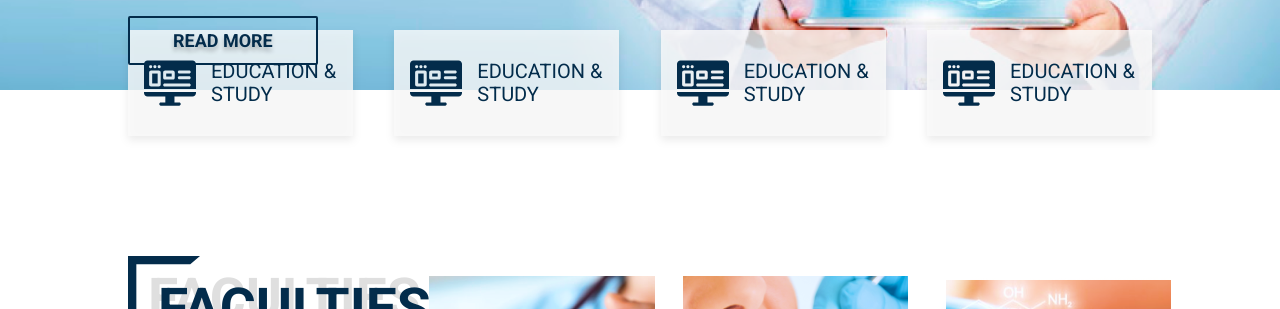
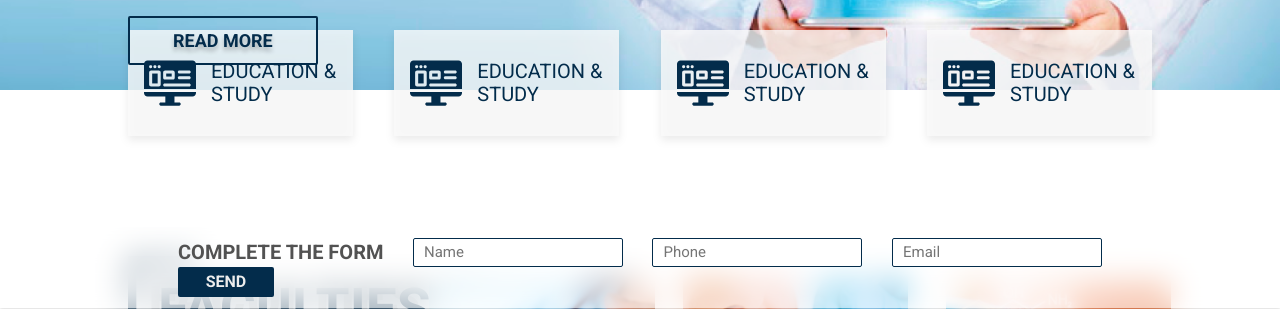
Before and after one commit to maksDavydenko/bukovinian, a website built with webpack: page index.html in a window 1280 px wide. Shown: the part 491-800 px from the top of the page. Built offline with nearby package versions, Linux system fonts and the light colour scheme; a script that the page names is missing.

Commit message:
add: form block

```diff
--- a/index.html
+++ b/index.html
@@ -260,19 +260,19 @@
 </div> -->
 
 
-<!-- <footer class="footer">
+<footer class="form-block">
     <div class="container">
-        <form action="#" class="footer-form">
-            <h3 class="footer-form__title">
+        <form action="#" class="form-item">
+            <h3 class="form-item__title">
                 COMPLETE THE FORM
             </h3>
-            <input type="text" class="footer-form__input" placeholder="Name">
-            <input type="text" class="footer-form__input" placeholder="Phone">
-            <input type="text" class="footer-form__input" placeholder="Email">
+            <input type="text" class="form-item__input" placeholder="Name">
+            <input type="text" class="form-item__input" placeholder="Phone">
+            <input type="text" class="form-item__input" placeholder="Email">
             <button class="btn btn--dark btn--send">Send</button>
         </form>
     </div>
-</footer> -->
+</footer>
     <!-- <script src="./dist/main.js"></script> -->
 
     <footer class="footer">
--- a/scss/style.scss
+++ b/scss/style.scss
@@ -8,9 +8,9 @@ html,
 body {
   font-family: 'Roboto', sans-serif;
   scroll-behavior: smooth;
+  min-height: 100vh;
+  min-height: -webkit-fill-available;
 }
-
-
 
 a {
   text-decoration: none;
@@ -241,6 +241,7 @@ color: #032C4B;
   right: 18px;
   width: 43px;
   height: 43px;
+  z-index: 2;
   background: #032C4B;
   display: none;
   justify-content: center;
@@ -483,20 +484,6 @@ color: #032C4B;
   }
 }
 
-
-@supports not ((-webkit-backdrop-filter: none) or (backdrop-filter: none)) {
-  .faculties-item__text::before {
-      content: '';
-      position: absolute;
-      top: 0;
-      right: 0;
-      bottom: 0;
-      left: 0;
-      background-color: rgba(255, 255, 255, .1);
-      z-index: -1;
-
-}
-}
 .faculties-item:hover .faculties-item__text{
   padding: 13px 14px 40px;
 }
@@ -660,33 +647,33 @@ margin-bottom: 70px;
   border: 2px solid #EDEDED;
 }
 
-// .footer {
-//   position: sticky;
-//   bottom: 0;
-//   padding: 11px 0;
-//   background: rgba(255, 255, 255, 0.6);
-//   box-shadow: 0 4px 4px rgba(0, 0, 0, 0.1);
-//   backdrop-filter: blur(15px);
-// }
+.form-block {
+  position: sticky;
+  bottom: 0;
+  padding: 11px 0;
+  background: rgba(255, 255, 255, 0.6);
+  box-shadow: 0 4px 4px rgba(0, 0, 0, 0.1);
+  backdrop-filter: blur(15px);
+}
 
-// .footer-form {
-//   margin: 0 50px;
-//   display: flex;
-//   align-items: center;
-//   justify-content: space-between;
-//   flex-wrap: wrap;
-// }
+.form-item {
+  margin: 0 50px;
+  display: flex;
+  align-items: center;
+  justify-content: space-between;
+  flex-wrap: wrap;
+}
 
-// .footer-form__title {
-//   font-weight: bold;
-//   font-size: 20px;
-//   color: #525252;
-// }
+.form-item__title {
+  font-weight: bold;
+  font-size: 20px;
+  color: #525252;
+}
 
-// .footer-form__input {
-//   flex-basis: 210px;
-//   border: 1px solid #032C4B;
-//   padding: 5px 10px;
-//   font-size: 15px;
-//   border-radius: 2px;
-// }
+.form-item__input {
+  flex-basis: 210px;
+  border: 1px solid #032C4B;
+  padding: 5px 10px;
+  font-size: 15px;
+  border-radius: 2px;
+}
```
Also changed, not shown: scss/style.css, 1 other file.
